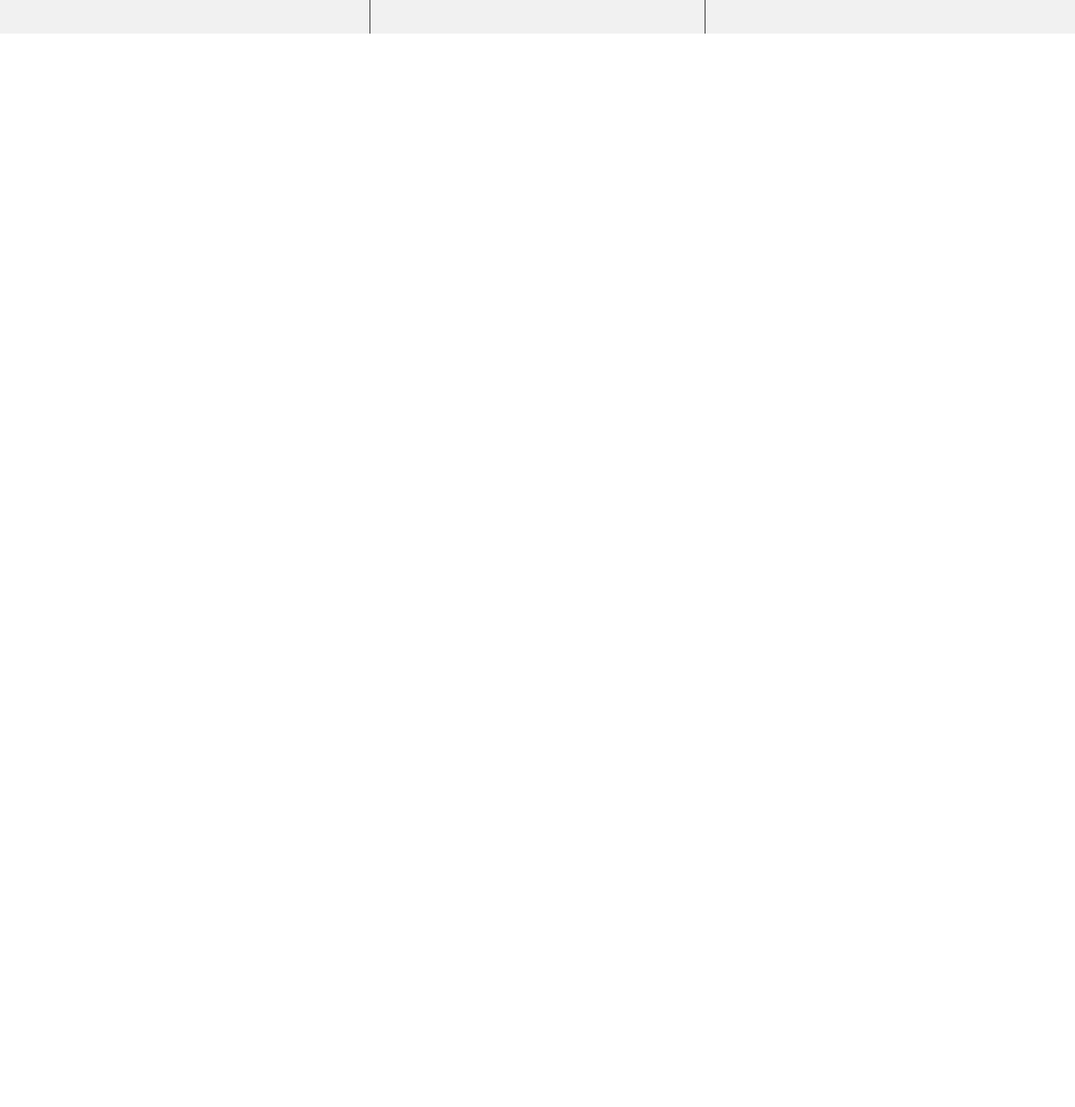
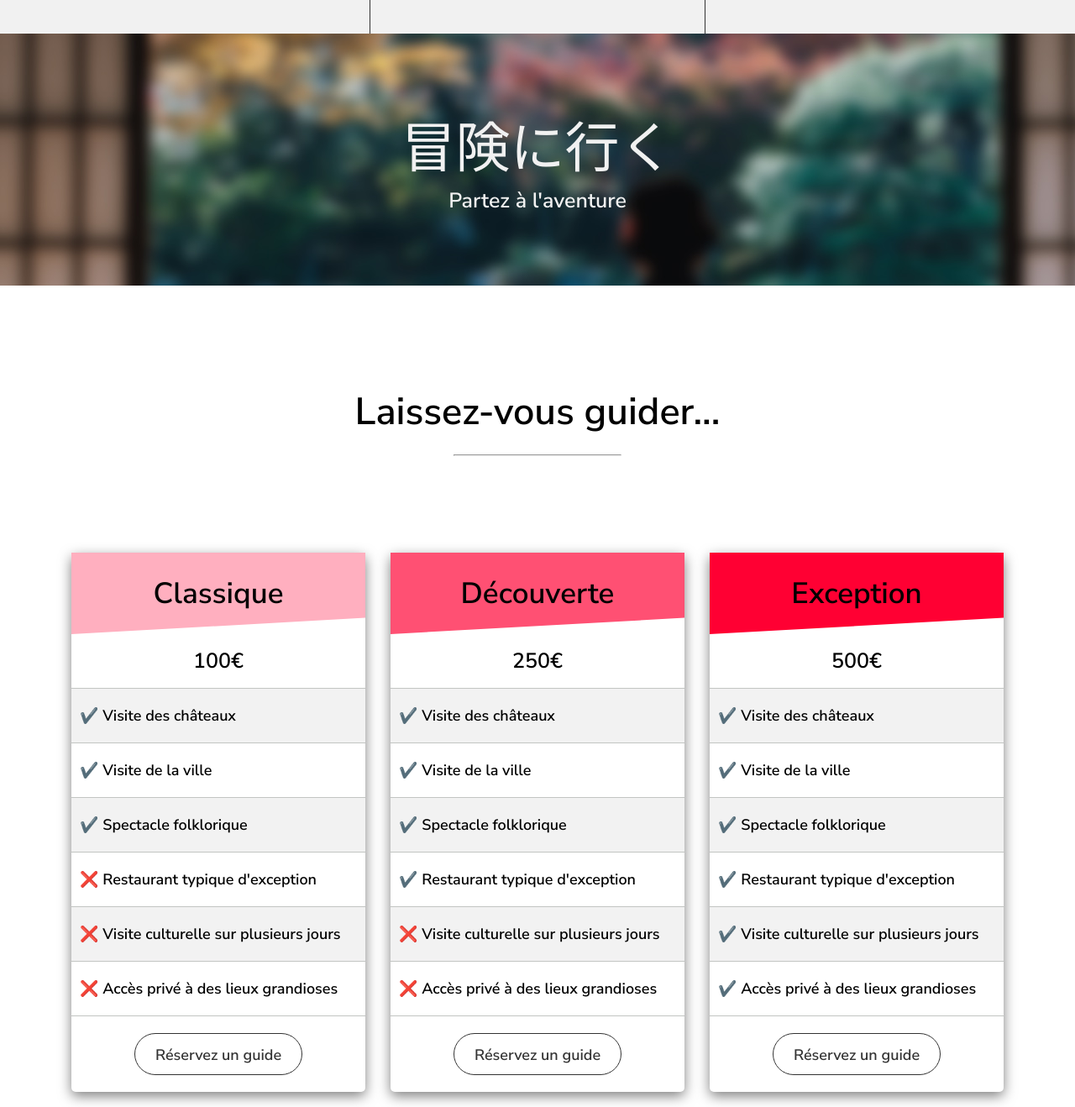
Before and after one commit to oenos133/SiteWeb-cours-FrontEnd, a plain HTML site: page index.html in a window 1280 px wide. Shown: the part 3560-4878 px from the top of the page at 84% size. Before the commit the page ends 3600 px from the top, so only its background shows below. Drawn offline with Linux system fonts and the light colour scheme; a web font is replaced by a local one.

Commit message:
Sections Parallax et taris

```diff
--- a/index.html
+++ b/index.html
@@ -68,8 +68,73 @@
 
     </section>
 
+<!-- Section paralaxe----------- -->
+
+<section class="parallax">
+
+    <p>冒険に行く</p>
+
+    <span>Partez à l'aventure</span>
+
+</section>
+
+<!-- Section Tarifs -->
+
+    <!-- Section tarifs -->
+
+    <section class="section-tarifs" id="tarifs">
+        <h3>Laissez-vous guider...</h3>
+        <hr>
+    <div class="container-tarifs">
+
+        <div class="cartes-tarifs">
+            <h4>Classique</h4>
+            <span>100€</span>
+            <p>✔️ Visite des châteaux</p>
+            <p>✔️ Visite de la ville</p>
+            <p>✔️ Spectacle folklorique</p>
+            <p>❌ Restaurant typique d'exception</p>
+            <p>❌ Visite culturelle sur plusieurs jours</p>
+            <p>❌ Accès privé à des lieux grandioses</p>
+
+            <a href="#contact">Réservez un guide</a>
+
+        </div>
+
+        <div class="cartes-tarifs">
+            <h4>Découverte</h4>
+            <span>250€</span>
+            <p>✔️ Visite des châteaux</p>
+            <p>✔️ Visite de la ville</p>
+            <p>✔️ Spectacle folklorique</p>
+            <p>✔️ Restaurant typique d'exception</p>
+            <p>❌ Visite culturelle sur plusieurs jours</p>
+            <p>❌ Accès privé à des lieux grandioses</p>
+
+            <a href="#contact">Réservez un guide</a>
+
+        </div>
 
 
+        <div class="cartes-tarifs">
+            <h4>Exception</h4>
+            <span>500€</span>
+            <p>✔️ Visite des châteaux</p>
+            <p>✔️ Visite de la ville</p>
+            <p>✔️ Spectacle folklorique</p>
+            <p>✔️ Restaurant typique d'exception</p>
+            <p>✔️ Visite culturelle sur plusieurs jours</p>
+            <p>✔️ Accès privé à des lieux grandioses</p>
+
+            <a href="#contact">Réservez un guide</a>
+
+        </div>
+
+
+
+    </div>
+
+    </section>
 
 
 
--- a/style.css
+++ b/style.css
@@ -698,3 +698,136 @@ nav {
         grid-area: 22 / 2 / 28 / 3;
     }
 }
+/* --------------Section paralax------------ */
+
+.parallax{
+    width: 100%;
+    height: 300px;
+    background: url(ressources/parallax-large-flou.jpg);
+    background-position: center;
+    background-attachment: fixed;
+    display: flex;
+    justify-content: center;
+    align-items: center;
+    flex-direction: column;
+}
+.parallax p{
+    font-size: 65px;
+    color: #f1f1f1;
+}
+.parallax span{
+    display: block;
+    font-size: 25px;
+    color: #f1f1f1;
+}
+@media screen and(max-width: 400px){
+    .parallax p{
+        font-size: 55px;
+    }
+}
+/* ------------ Section Tarifs ------------ */
+
+.section-tarifs {
+    padding-bottom: 150px;
+    border-bottom: 1px dashed #333;
+}
+.section-tarifs h3 {
+    text-align: center;
+    font-size: 45px;
+    margin: 120px 0 20px;
+    padding: 0 30px;
+}
+.section-tarifs hr {
+    width: 200px;
+    margin: 20px auto 100px;
+}
+
+.container-tarifs {
+    display: flex;
+    justify-content: center;
+    flex-wrap: wrap;
+}
+.cartes-tarifs {
+    width: 350px;
+    height: auto;
+    border-radius: 5px;
+    margin: 15px 15px;
+    cursor: pointer;
+    box-shadow: 0 5px 15px rgba(0, 0, 0, 0.5);
+    transition: all 0.2s ease-in-out;
+    position: relative;
+}
+.cartes-tarifs:hover {
+    transform: translateY(-5px)
+}
+
+.cartes-tarifs h4 {
+    text-align: center;
+    padding: 25px 20px;
+    font-size: 35px;
+    clip-path: polygon(0 0, 100% 0%, 100% 80%, 0 100%);
+    background: #ffafbf;
+}
+.cartes-tarifs span {
+    display: block;
+    text-align: center;
+    padding: 15px;
+    font-size: 25px;
+    font-weight: bold;
+}
+.cartes-tarifs:nth-child(2) h4 {
+    background: #ff5073;
+}
+.cartes-tarifs:nth-child(3) h4 {
+    background: #ff0033;
+}
+
+.cartes-tarifs p {
+    font-size: 18px;
+    padding: 20px 10px;
+    border-top: 1px solid rgb(194,197,194);
+}
+.cartes-tarifs p:last-of-type{
+    border-bottom: 1px solid rgb(194,197,194);
+}
+.cartes-tarifs p:nth-child(odd) {
+    background: rgba(195,195,195,0.219);
+}
+
+.cartes-tarifs a {
+    display: block;
+    text-decoration: none;
+    border: 1px solid #333;
+    text-align: center;
+    width: 200px;
+    height: 50px;
+    border-radius: 9999px;
+    color: #333;
+    font-size: 18px;
+    line-height: 50px;
+    margin: 20px auto;
+    transition: all 0.2s ease-in-out;
+}
+.cartes-tarifs a:hover {
+    background: #333;
+    color: #f1f1f1;
+}
+
+@media screen and (max-width: 900px) {
+    .section-tarifs h3 {
+        font-size: 35px;
+        margin: 80px 0 80px;
+    }
+}
+@media screen and (max-width: 425px) {
+    .section-tarifs h3 {
+        font-size: 30px;
+        padding: 0 10px;
+        margin: 50px 0;
+    }
+    .section-tarifs hr {
+        width: 200px;
+        margin: 20px auto 20px;
+    }
+
+}
```
